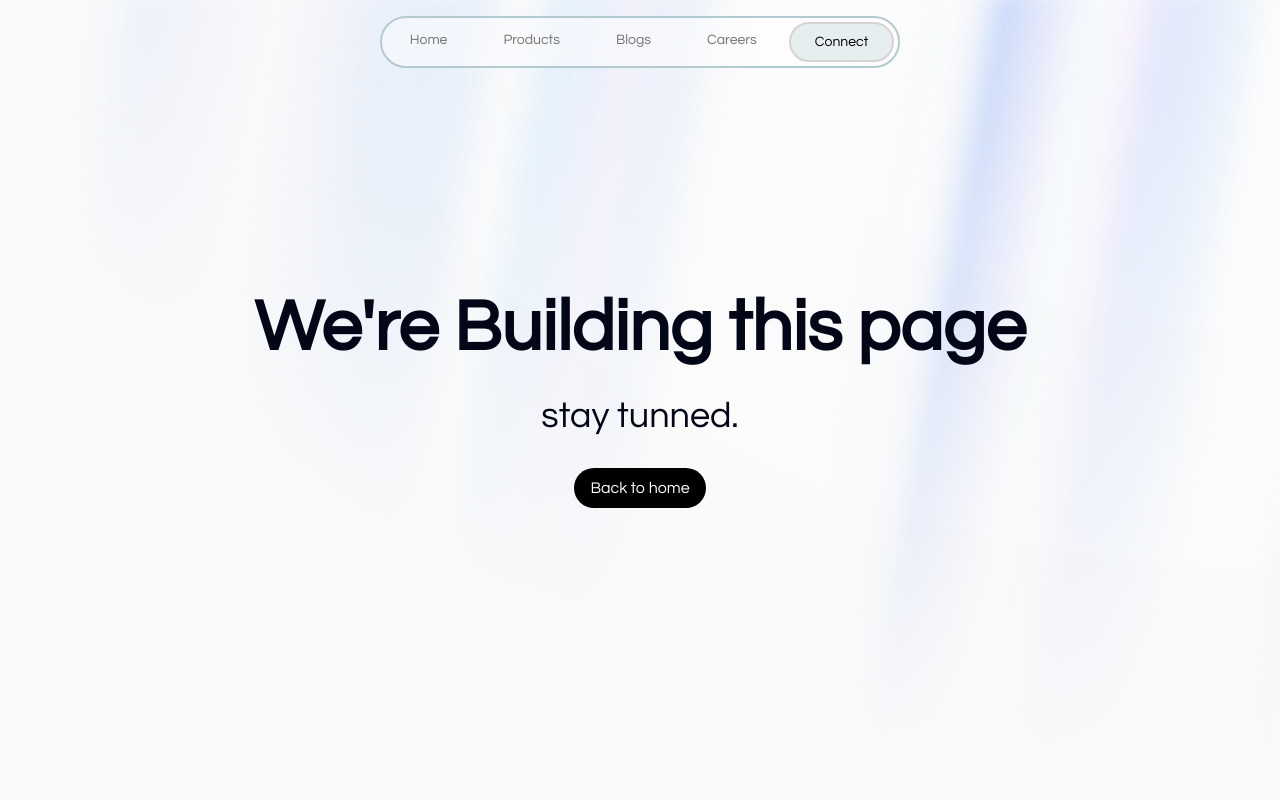
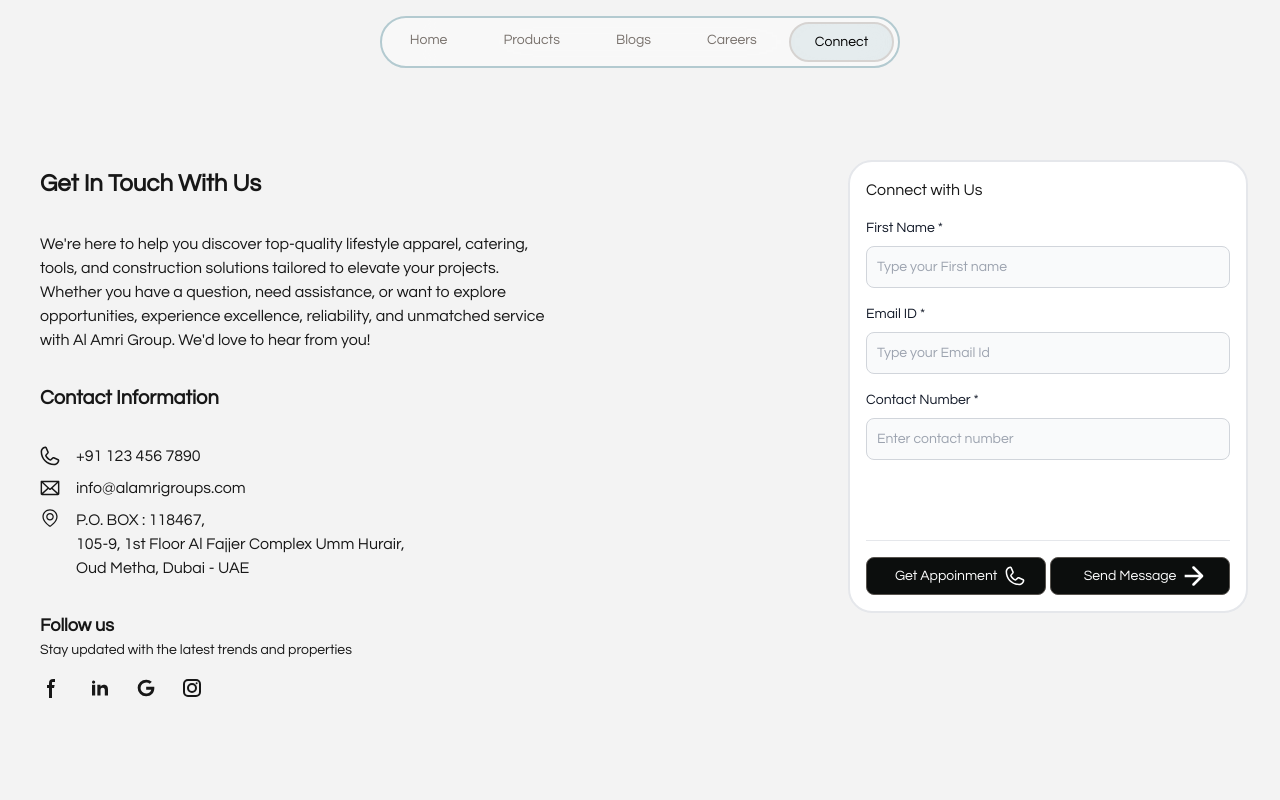
Before and after one commit to ANJITH-B/Al-Amri-Group, a Next.js app in the folder client/: page /connect in a window 1280 px wide. Shown: the top 800 px of the page. Built offline with nearby package versions, Linux system fonts and the light colour scheme.

Commit message:
feat: contact-page UI completed

```diff
--- /dev/null
+++ b/client/app/connect/layout.tsx
@@ -0,0 +1,21 @@
+import { Metadata } from "next";
+import React, { Suspense } from "react";
+
+export const metadata: Metadata = {
+  title: "Contact | Al-Amri Group",
+  description: "Al-Amri Group | Your Trusted Wholesale Partner",
+};
+
+const page = ({
+  children,
+}: Readonly<{
+  children: React.ReactNode;
+}>) => {
+  return (
+    <main>
+      <Suspense>{children}</Suspense>
+    </main>
+  );
+};
+
+export default page;
--- a/client/app/connect/page.tsx
+++ b/client/app/connect/page.tsx
@@ -1,8 +1,13 @@
-import { UnderConstruction } from '@/components/UnderConstruction'
-import React from 'react'
+"use client"
+import ContactPage from "@/components/contact/ContactPage";
+import React from "react";
 
 const page = () => {
-    return <UnderConstruction />
-}
+  return (
+    <main className="w-screen xl:max-w-screen-xl overflow-hidden">
+      <ContactPage />
+    </main>
+  );
+};
 
-export default page
+export default page;
--- a/client/components/Icons.tsx
+++ b/client/components/Icons.tsx
@@ -55,7 +55,7 @@
   phone: (props: IconProps) => (
     <svg
       {...props}
-      className={`h-6 w-5 ${props.className || ""}`}
+      className={`h-5 w-5 ${props.className || ""}`}
       width="25"
       height="25"
       viewBox="0 0 25 25"
@@ -114,6 +114,24 @@
       />
     </svg>
   ),
+  google: (props: IconProps) => (
+    <svg
+      {...props}
+      className={`h-5 w-5 ${props.className || ""}`}
+      aria-hidden="true"
+      xmlns="http://www.w3.org/2000/svg"
+      width="24"
+      height="24"
+      fill="currentColor"
+      viewBox="0 0 24 24"
+    >
+      <path
+        fillRule="evenodd"
+        d="M12.037 21.998a10.313 10.313 0 0 1-7.168-3.049 9.888 9.888 0 0 1-2.868-7.118 9.947 9.947 0 0 1 3.064-6.949A10.37 10.37 0 0 1 12.212 2h.176a9.935 9.935 0 0 1 6.614 2.564L16.457 6.88a6.187 6.187 0 0 0-4.131-1.566 6.9 6.9 0 0 0-4.794 1.913 6.618 6.618 0 0 0-2.045 4.657 6.608 6.608 0 0 0 1.882 4.723 6.891 6.891 0 0 0 4.725 2.07h.143c1.41.072 2.8-.354 3.917-1.2a5.77 5.77 0 0 0 2.172-3.41l.043-.117H12.22v-3.41h9.678c.075.617.109 1.238.1 1.859-.099 5.741-4.017 9.6-9.746 9.6l-.215-.002Z"
+        clipRule="evenodd"
+      />
+    </svg>
+  ),
   linkedIn: (props: IconProps) => (
     <svg
       {...props}
@@ -131,6 +149,25 @@
         clipRule="evenodd"
       />
       <path d="M7.2 8.809H4V19.5h3.2V8.809Z" />
+    </svg>
+  ),
+  instagram: (props: IconProps) => (
+    <svg
+      {...props}
+      className={`h-6 w-6 ${props.className || ""}`}
+      aria-hidden="true"
+      xmlns="http://www.w3.org/2000/svg"
+      width="24"
+      height="24"
+      fill="currentColor"
+      viewBox="0 0 24 24"
+    >
+      <path
+        fill="currentColor"
+        fillRule="evenodd"
+        d="M3 8a5 5 0 0 1 5-5h8a5 5 0 0 1 5 5v8a5 5 0 0 1-5 5H8a5 5 0 0 1-5-5V8Zm5-3a3 3 0 0 0-3 3v8a3 3 0 0 0 3 3h8a3 3 0 0 0 3-3V8a3 3 0 0 0-3-3H8Zm7.597 2.214a1 1 0 0 1 1-1h.01a1 1 0 1 1 0 2h-.01a1 1 0 0 1-1-1ZM12 9a3 3 0 1 0 0 6 3 3 0 0 0 0-6Zm-5 3a5 5 0 1 1 10 0 5 5 0 0 1-10 0Z"
+        clipRule="evenodd"
+      />
     </svg>
   ),
   close: (props: IconProps) => (
--- /dev/null
+++ b/client/components/contact/ContactCard.tsx
@@ -0,0 +1,95 @@
+"use client";
+import React, { useState } from "react";
+import { Icons } from "../Icons";
+
+const ContactCard: React.FC = () => {
+  const [loading, setLoading] = useState<boolean>(false);
+  const [formData, setFormData] = useState({
+    name: "",
+    email: "",
+    phoneNumber: "",
+  });
+
+  const [errors, setErrors] = useState<Record<string, string>>({});
+  const handleChange = (
+    e: React.ChangeEvent<HTMLInputElement | HTMLTextAreaElement>
+  ) => {
+    const { name, value } = e.target;
+    setFormData({ ...formData, [name]: value });
+  };
+  return (
+    <div className="flex flex-col gap-4 border-2 rounded-3xl p-4 bg-white">
+      <p>Connect with Us</p>
+      <div className="col-span-2 md:col-span-1">
+        <label
+          htmlFor="name"
+          className="block mb-2 text-sm font-medium text-gray-900"
+        >
+          First Name *
+        </label>
+        <input
+          type="text"
+          name="name"
+          id="name"
+          value={formData.name}
+          onChange={handleChange}
+          className="bg-gray-50 border border-gray-300 text-gray-900 text-sm rounded-lg focus:ring-primary-600 focus:border-primary-600 block w-full p-2.5"
+          placeholder="Type your First name"
+        />
+        {errors.name && <p className="text-red-500 text-sm">{errors.name}</p>}
+      </div>
+
+      <div className="col-span-2 md:col-span-1">
+        <label
+          htmlFor="email"
+          className="block mb-2 text-sm font-medium text-gray-900"
+        >
+          Email ID *
+        </label>
+        <input
+          type="text"
+          name="email"
+          id="email"
+          value={formData.email}
+          onChange={handleChange}
+          className="bg-gray-50 border border-gray-300 text-gray-900 text-sm rounded-lg focus:ring-primary-600 focus:border-primary-600 block w-full p-2.5"
+          placeholder="Type your Email Id"
+        />
+        {errors.email && <p className="text-red-500 text-sm">{errors.email}</p>}
+      </div>
+
+      <div className="col-span-2 md:col-span-1">
+        <label
+          htmlFor="phone"
+          className="block mb-2 text-sm font-medium text-gray-900"
+        >
+          Contact Number *
+        </label>
+        <input
+          type="text"
+          name="phoneNumber"
+          id="phoneNumber"
+          value={formData.phoneNumber}
+          onChange={handleChange}
+          placeholder="Enter contact number"
+          className="bg-gray-50 border border-gray-300 text-gray-900 text-sm rounded-lg focus:ring-primary-600 focus:border-primary-600 block w-full p-2.5"
+        />
+        {errors.phoneNumber && (
+          <p className="text-red-500 text-sm">{errors.phoneNumber}</p>
+        )}
+      </div>
+      <div className="flex h-full items-end pt-16">
+        <div className="flex gap-1 justify-around w-full border-t pt-4">
+          <button className="gap-2 flex items-center justify-center z-20 h-fit w-full text-xs md:text-sm py-2 pl-4 pr-2 rounded-lg border bg-[#0C0E0D] text-white border-stone-600">
+            Get Appoinment <Icons.phone />
+          </button>
+          <button className="gap-2 flex items-center justify-center z-20 h-fit w-full text-xs md:text-sm py-2 pl-4 pr-2 rounded-lg border bg-[#0C0E0D] text-white border-stone-600">
+            Send Message <Icons.rightArrow />
+          </button>
+        </div>
+      </div>
+    </div>
+  );
+};
+
+export default ContactCard;
--- /dev/null
+++ b/client/components/contact/ContactPage.tsx
@@ -0,0 +1,99 @@
+"use client";
+import React, { useEffect } from "react";
+import ContactCard from "./ContactCard";
+import Link from "next/link";
+import { Icons } from "../Icons";
+import { motion } from "framer-motion";
+import Lenis from "lenis";
+
+const ContactPage: React.FC = () => {
+  useEffect(() => {
+    const lenis = new Lenis({
+      lerp: 0.1,
+      smoothWheel: true,
+    });
+    function raf(time: number) {
+      lenis.raf(time);
+      requestAnimationFrame(raf);
+    }
+    requestAnimationFrame(raf);
+    return () => {
+      lenis.destroy();
+    };
+  }, []);
+  return (
+    <div className="flex flex-col lg:flex-row gap-4 mt-20 md:mt-28 lg:mt-32 mb-12 w-full justify-between p-2 md:p-8 h-full">
+      <div className="flex flex-col w-full mx-auto xl:w-2/3 gap-4 xl:gap-8 p-2">
+        <motion.h1 className="font-bold text-base md:text-2xl">
+          Get In Touch With Us
+        </motion.h1>
+        <motion.p className="max-w-lg text-sm md:text-base">
+          We&apos;re here to help you discover top-quality lifestyle apparel,
+          catering, tools, and construction solutions tailored to elevate your
+          projects. Whether you have a question, need assistance, or want to
+          explore opportunities, experience excellence, reliability, and
+          unmatched service with Al Amri Group. We&apos;d love to hear from you!
+        </motion.p>
+        <motion.h1 className="font-bold text-base md:text-xl">
+          Contact Information
+        </motion.h1>
+        <div className="flex flex-col gap-2">
+          <Link
+            href={"tel:+911234567890"}
+            target="_blank"
+            className="flex gap-4 items-center text-sm md:text-base"
+          >
+            <Icons.phone />
+            +91 123 456 7890
+          </Link>
+          <Link
+            href={"mailto:info@alamrigroups.com"}
+            className="flex gap-4 items-center text-sm md:text-base"
+          >
+            <Icons.email />
+            info@alamrigroups.com
+          </Link>
+          <Link
+            href={"https://www.google.com/maps"}
+            target="_blank"
+            className="flex gap-4 text-sm md:text-base"
+          >
+            <Icons.location />
+            P.O. BOX : 118467,
+            <br />
+            105-9, 1st Floor Al Fajjer Complex Umm Hurair,
+            <br />
+            Oud Metha, Dubai - UAE
+          </Link>
+        </div>
+        <div className="flex flex-col">
+          <motion.h1 className="font-bold text-sm md:text-lg">
+            Follow us
+          </motion.h1>
+          <motion.p className="text-xs md:text-sm">
+            Stay updated with the latest trends and properties
+          </motion.p>
+          <div className="flex gap-6 items-center py-4">
+            <Link href={"https://www.facebook.com/"} target="_blank">
+              <Icons.facebook />
+            </Link>
+            <Link href={"https://www.linkedin.com/"} target="_blank">
+              <Icons.linkedIn />
+            </Link>
+            <Link href={"https://www.alamrigroups.com/"} target="_blank">
+              <Icons.google />
+            </Link>
+            <Link href={"https://www.instagram.com/"} target="_blank">
+              <Icons.instagram />
+            </Link>
+          </div>
+        </div>
+      </div>
+      <div className="w-full xl:w-1/3">
+        <ContactCard />
+      </div>
+    </div>
+  );
+};
+
+export default ContactPage;
```
Also changed, not shown: client/components/ui/loading.tsx (+67 -20 lines).
